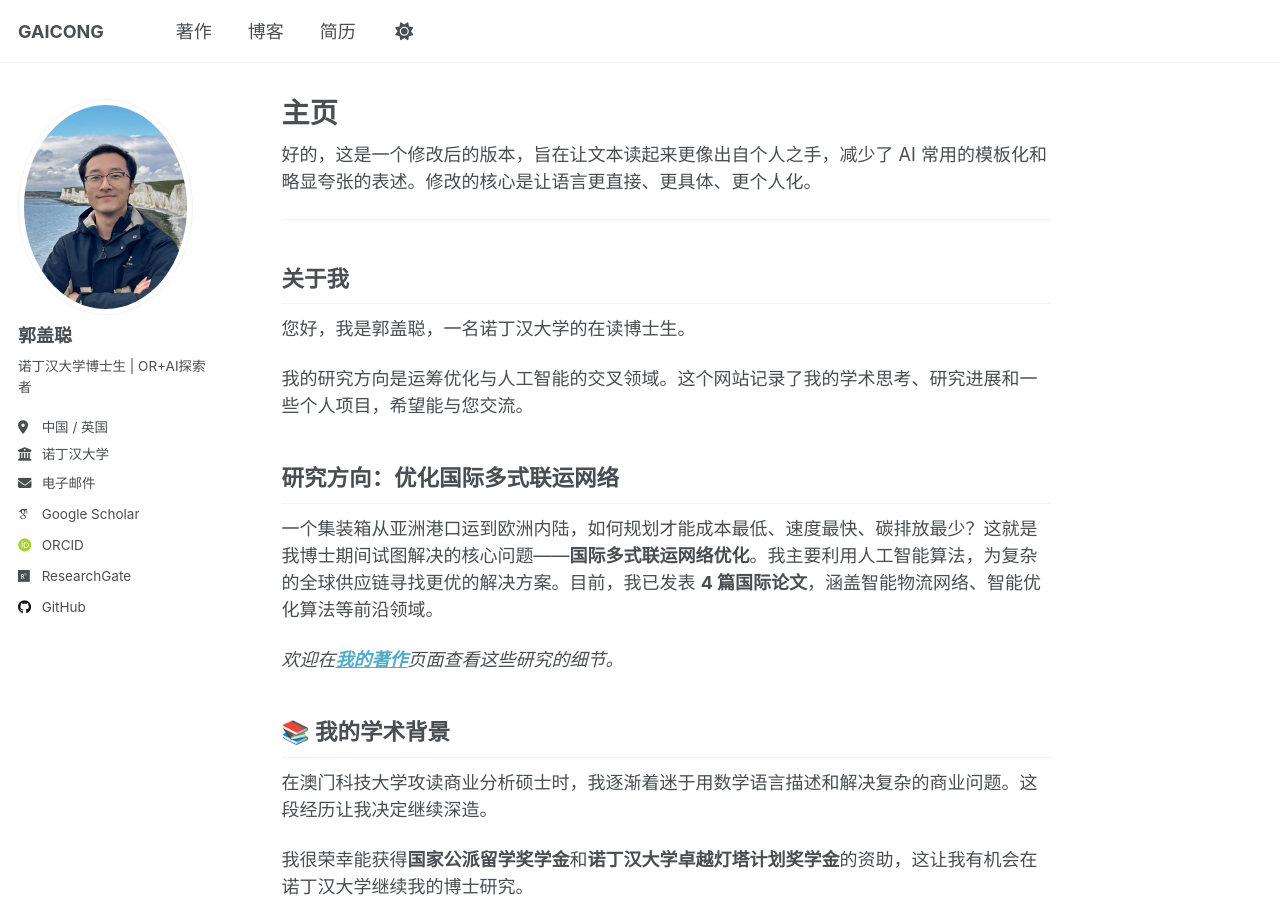
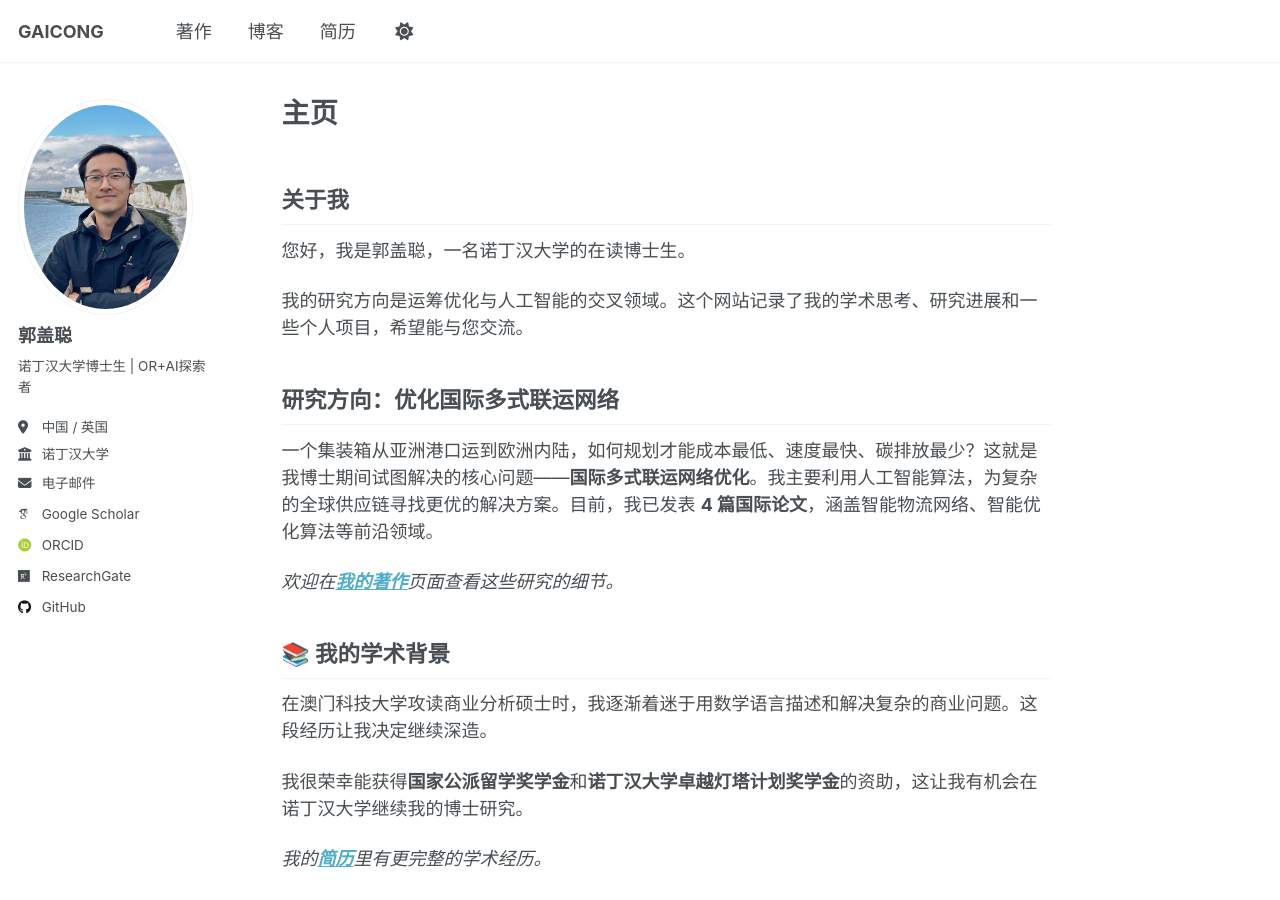
Before and after one commit to Gaicong/gaicong.github.io, a Jekyll site: the page built from _pages/about.md, in a window 1280 px wide and 900 px high. Built offline with Jekyll 4.4.1, drawn with Linux system fonts in a browser that asks for light colours; some web fonts are replaced; a script that is not in the unit is left out.

Commit message:
Update about.md

```diff
--- a/_pages/about.md
+++ b/_pages/about.md
@@ -5,10 +5,6 @@ author_profile: true
 redirect_from:
   - /about/
   - /about.html
----
-
-好的，这是一个修改后的版本，旨在让文本读起来更像出自个人之手，减少了 AI 常用的模板化和略显夸张的表述。修改的核心是让语言更直接、更具体、更个人化。
-
 ---
 
 ## 关于我
```
